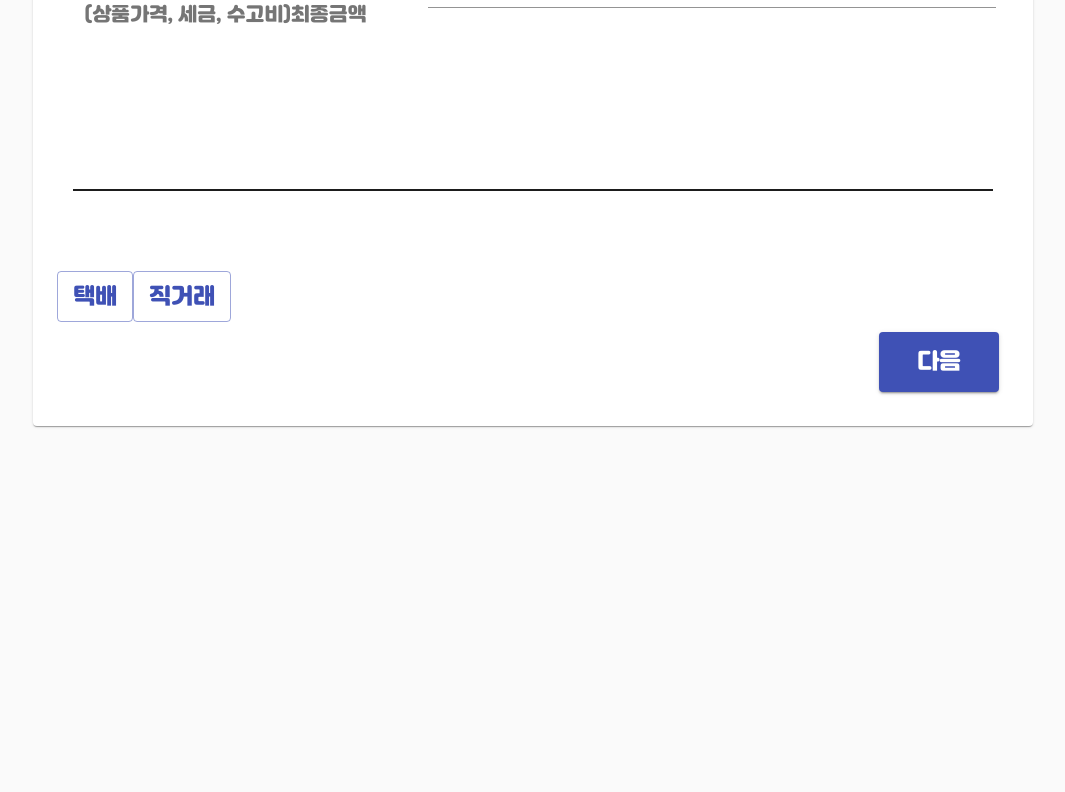
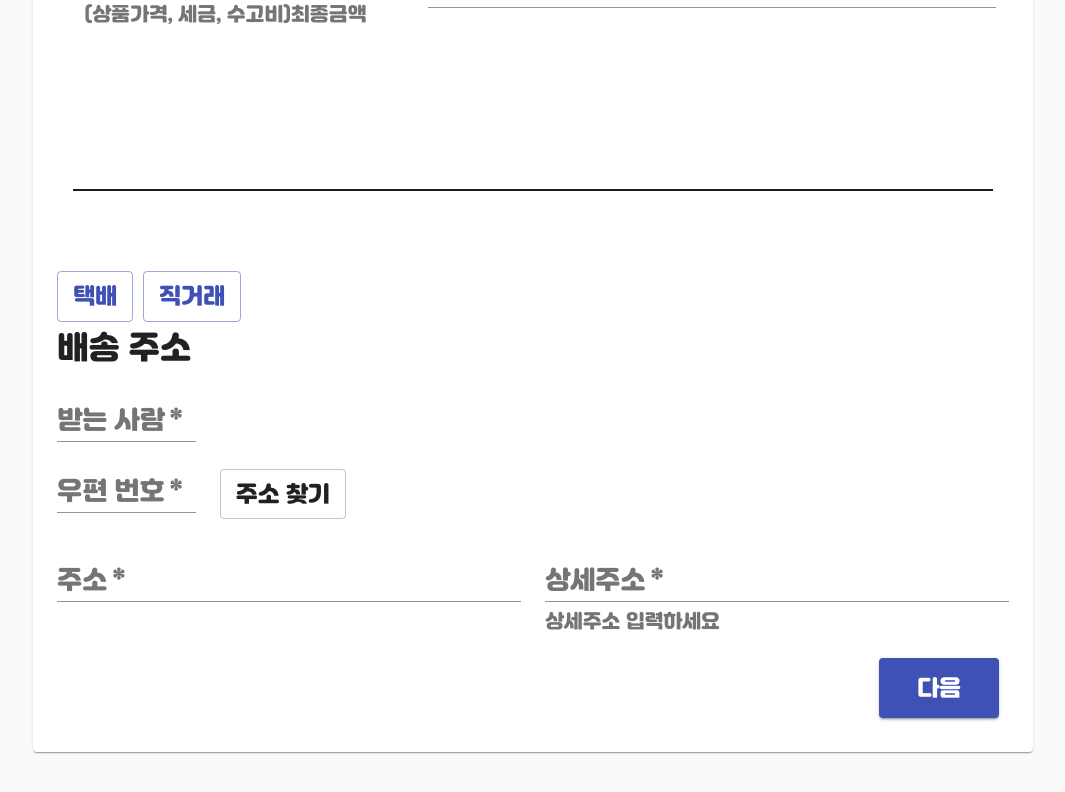
Before and after one commit to KIMHWANSEUNG/sada-dream_v1, a React (Create React App) app in the folder client/: page / in a window 1280 px wide. Shown: the part 947-1739 px from the top of the page, without its empty margins (95-1160 px from the left). Before the commit the page ends 1421 px from the top, so only its background shows below. Built offline with nearby package versions, Linux system fonts and the light colour scheme.

Commit message:
택배,직거래 코드추가
택배,직거래 코드추가

```diff
--- a/client/src/Components/ProductAdd.js
+++ b/client/src/Components/ProductAdd.js
@@ -9,7 +9,7 @@ import FormControl from '@material-ui/core/FormControl';
 import OutlinedInput from '@material-ui/core/OutlinedInput';
 import FormHelperText from '@material-ui/core/FormHelperText';
 import InputAdornment from '@material-ui/core/InputAdornment';
-import Delivery from'C:/VS_CODE/React_JS/add_page_git/client/src/Components/ProductAdd.js';
+import Delivery from'../Components/post_way/Delivery';
 
 import {
     MuiPickersUtilsProvider,
@@ -101,6 +101,9 @@ const styles = theme => ({
         width:120,
         height:60,
         margin:30
+    },
+    Button_directdeal:{
+        marginLeft:10
     }
 
 })
@@ -201,7 +204,7 @@ class CustomerAdd extends React.Component {
     };
 
     // 수령방법 UI 클릭 EVENT
-    /*getStepContent = (e) => {
+    getStepContent = (e) => {
         switch (this.PostNumber) {
           case 0:
             return <Delivery />;
@@ -209,7 +212,7 @@ class CustomerAdd extends React.Component {
             throw new Error('Unknown step');
         }
       }
-      */
+
 
       // 수령방법 UI 클릭 EVENT
       Delivery = (e) => {
@@ -228,7 +231,6 @@ class CustomerAdd extends React.Component {
             this.setState({PostNumber : 1});
         }
       };
-
 
 
     // api event
@@ -276,7 +278,6 @@ class CustomerAdd extends React.Component {
 
     render() {
 
-
         // css
         // REACTOR! : DB화 시켜야함 => 그래야 관리자 페이지에서 카테고리 관리 가능!!!
         const {classes} = this.props;
@@ -315,6 +316,7 @@ class CustomerAdd extends React.Component {
 
         return (
             <div>
+                <script src="http://dmaps.daum.net/map_js_init/postcode.v2.js?autoload=false"></script>
                 <CssBaseline/>
                 <AppBar position="absolute" color="default" className={classes.appBar}>
                     <Toolbar>
@@ -520,15 +522,21 @@ class CustomerAdd extends React.Component {
                             <Divider className={classes.Divider} orientation="horizontal" variant="middle" flexItem />
 
                             <Grid container   direction="row" justify="flex-start" alignItems="center">
-                            <Button className={classes.btn_post_way}  onClick={this.Delivery} variant="outlined" color="primary">택배</Button>
-                            <Button className={classes.btn_post_way}  variant="outlined" color="primary">직거래</Button>
+                                <Button   onClick={this.Delivery} variant="outlined" color="primary">택배</Button>
+                                <Button className={classes.Button_directdeal}  variant="outlined" color="primary">직거래</Button>
                             </Grid>
+
+                             {/*수령 방법*/}
+                            <Delivery/>
+
+
 
 
 
                             <Grid spacing={5} container  direction="row" justify="flex-end" alignItems="center">
                             <Button className={classes.Button_next} variant="contained" color="primary" onClick={this.handleFormSubmit}>다음</Button>
                             </Grid>
+
                         </Paper>
                     </Grid>
                 </main>
--- a/client/src/Components/post_way/Delivery.js
+++ b/client/src/Components/post_way/Delivery.js
@@ -1,21 +1,70 @@
 import React from 'react'
-import ProductAdd from './Component/ProductAdd'
 import { Button } from '@material-ui/core'
+import {withStyles, ThemeProvider, StylesProvider} from '@material-ui/core/styles';
+import Typography from '@material-ui/core/Typography';
+import Grid from '@material-ui/core/Grid';
+import TextField from '@material-ui/core/TextField';
 
 
+    const styles = theme => ({
+        btn_post_number:{
+            marginTop:15
+        },btn_post_way:{
+          margin:10,
+          marginBottom:30
+        }
+    })
 class Delivery extends React.Component{
+    constructor(props){
+        super(props);
+        this.setState= {
+            receive_person: '',
+            post_number: '',
+            adress: '',
+            adress_detail:''
+        }
 
-    ddd(){
-        alert(ProductAdd.state.gg)
+
+
     }
 
     render(){
+        const {classes} = this.props;
         return(
             <div>
-                <Button onClick={this.ddd}>gg</Button>
+        <Typography variant="h6" gutterBottom>
+          배송 주소
+        </Typography>
+          <Grid container spacing={3}>
+                <Grid item xs={2}>
+                <TextField required id="receive_person" label="받는 사람" fullWidth />
+                </Grid>
+            </Grid>
+            <Grid container spacing={3}>
+              <Grid item xs={2}>
+                <TextField required id="_post_number" label="우편 번호" fullWidth />
+              </Grid>
+              <Grid item xs={12} md={6}>
+              <Button className={classes.btn_post_number} variant="outlined">주소 찾기</Button>
+              </Grid>
+              <Grid item xs={12} md={6}>
+                <TextField required id="adress" label="주소" fullWidth />
+              </Grid>
+              <Grid item xs={12} md={6}>
+                <TextField
+                  required
+                  id="Detailed Address"
+                  label="상세주소"
+                  helperText="상세주소 입력하세요"
+                  fullWidth
+                />
+              </Grid>
+
+            </Grid>
             </div>
         )
 
     }
 
 }
+export default withStyles(styles)(Delivery);
```
Also changed, not shown: client/src/Components/post_way/Directdeal.js (added, +86 -0 lines).
